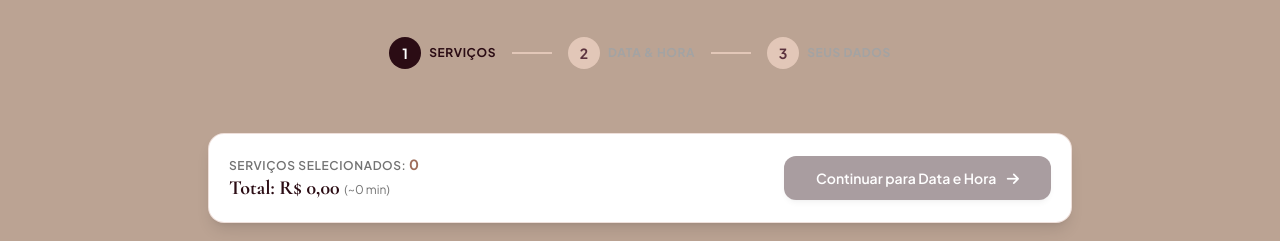
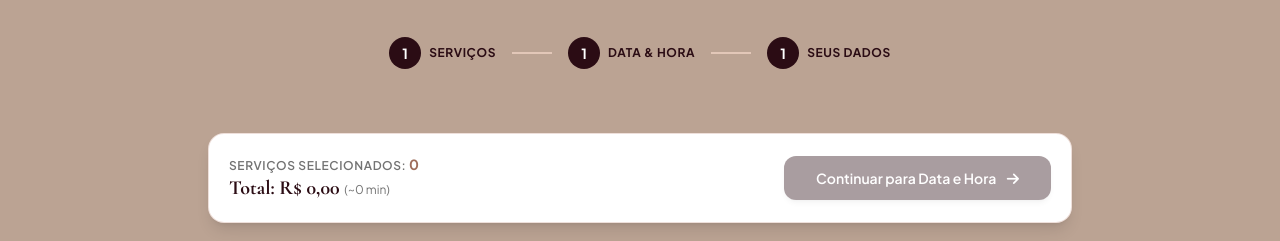
Before and after one commit to ravhpay/studio-cardeal, a plain HTML site: page index.html in a window 1280 px wide. Shown: the part 559-800 px from the top of the page. Drawn offline with nearby package versions, Linux system fonts and the light colour scheme; no server answers.

Commit message:
Update index.html

```diff
--- a/index.html
+++ b/index.html
@@ -117,13 +117,13 @@
                 </div>
                 <div class="w-10 h-0.5 bg-nude-200"></div>
                 <div class="flex items-center gap-2">
-                    <span id="step-dot-2" class="w-8 h-8 rounded-full bg-nude-200 text-nude-800 flex items-center font-bold text-sm justify-center">2</span>
-                    <span class="text-xs font-bold uppercase tracking-wider text-neutral-400 hidden sm:inline">Data & Hora</span>
+                   <span id="step-dot-1" class="w-8 h-8 rounded-full bg-nude-900 text-white flex items-center font-bold text-sm justify-center">1</span>
+                    <span class="text-xs font-bold uppercase tracking-wider hidden sm:inline">Data & Hora</span>
                 </div>
                 <div class="w-10 h-0.5 bg-nude-200"></div>
                 <div class="flex items-center gap-2">
-                    <span id="step-dot-3" class="w-8 h-8 rounded-full bg-nude-200 text-nude-800 flex items-center font-bold text-sm justify-center">3</span>
-                    <span class="text-xs font-bold uppercase tracking-wider text-neutral-400 hidden sm:inline">Seus Dados</span>
+                   <span id="step-dot-1" class="w-8 h-8 rounded-full bg-nude-900 text-white flex items-center font-bold text-sm justify-center">1</span>
+                    <span class="text-xs font-bold uppercase tracking-wider hidden sm:inline">Seus Dados</span>
                 </div>
             </div>
 
```
